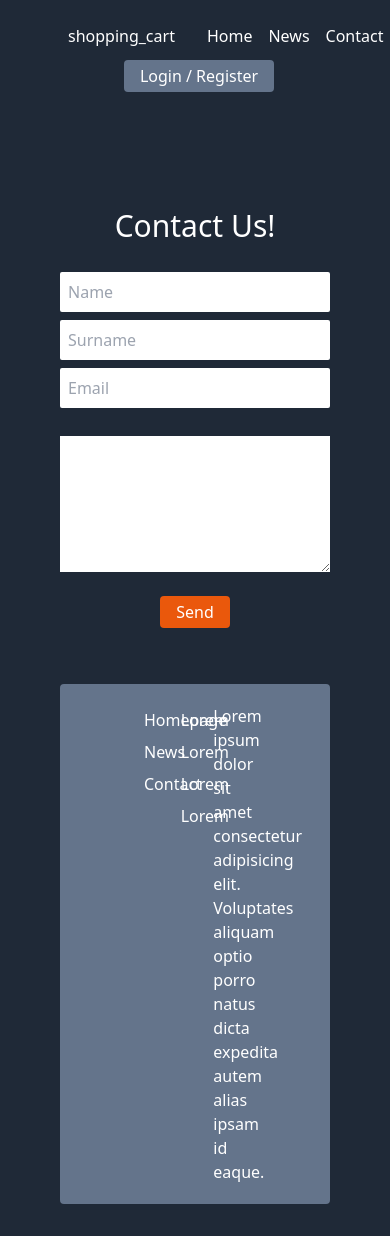
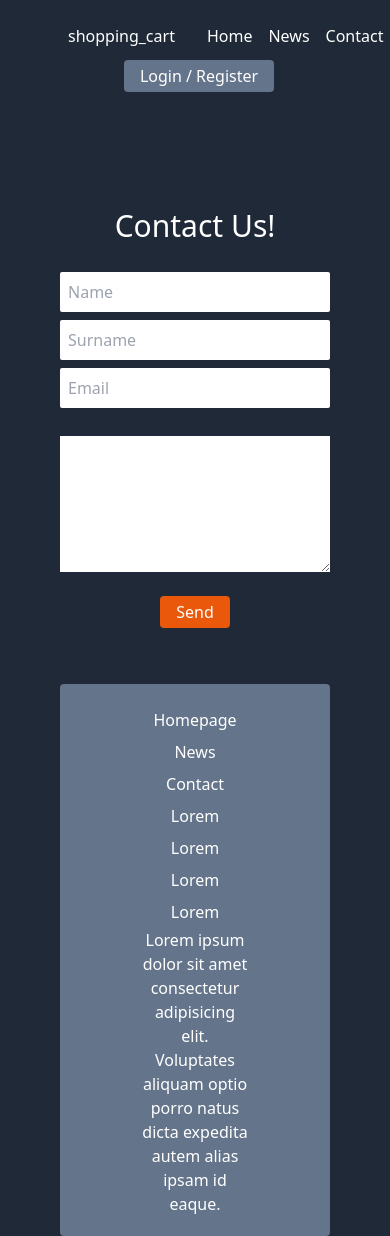
Before and after one commit to iorir/ecommerce-react, a React (Create React App) app: page /Contact in a window 390 px wide. Before the commit the page ends 1204 px from the top, so only its background shows below. Built offline with nearby package versions, Linux system fonts and the light colour scheme.

Commit message:
fix: footer responsive

```diff
--- a/src/Pages/Contact.tsx
+++ b/src/Pages/Contact.tsx
@@ -1,5 +1,3 @@
-import React from 'react'
-
 function About() {
   return (
     <div className="mt-20  flex justify-center ">
--- a/src/components/Footer/index.tsx
+++ b/src/components/Footer/index.tsx
@@ -2,8 +2,8 @@ import React from "react";
 import { Link } from "react-router-dom";
 function index() {
   return (
-    <div className="grid grid-cols-3 mt-5 p-5 px-20 rounded justify-between bg-slate-500">
-      <div className="flex">
+    <div className="grid text-center md:text-left  md:grid-cols-3 mt-5 p-5 px-20 rounded bg-slate-500">
+      <div className="">
         <ul>
           <Link to={"/"}>
             <li className="hover:bg-orange-600 p-1 rounded ">Homepage</li>
@@ -16,7 +16,7 @@ function index() {
           </Link>
         </ul>
       </div>
-      <div className="flex">
+      <div className="">
         <ul>
           <Link to={"/"}>
             <li className="hover:bg-orange-600 p-1 rounded ">Lorem</li>
```
